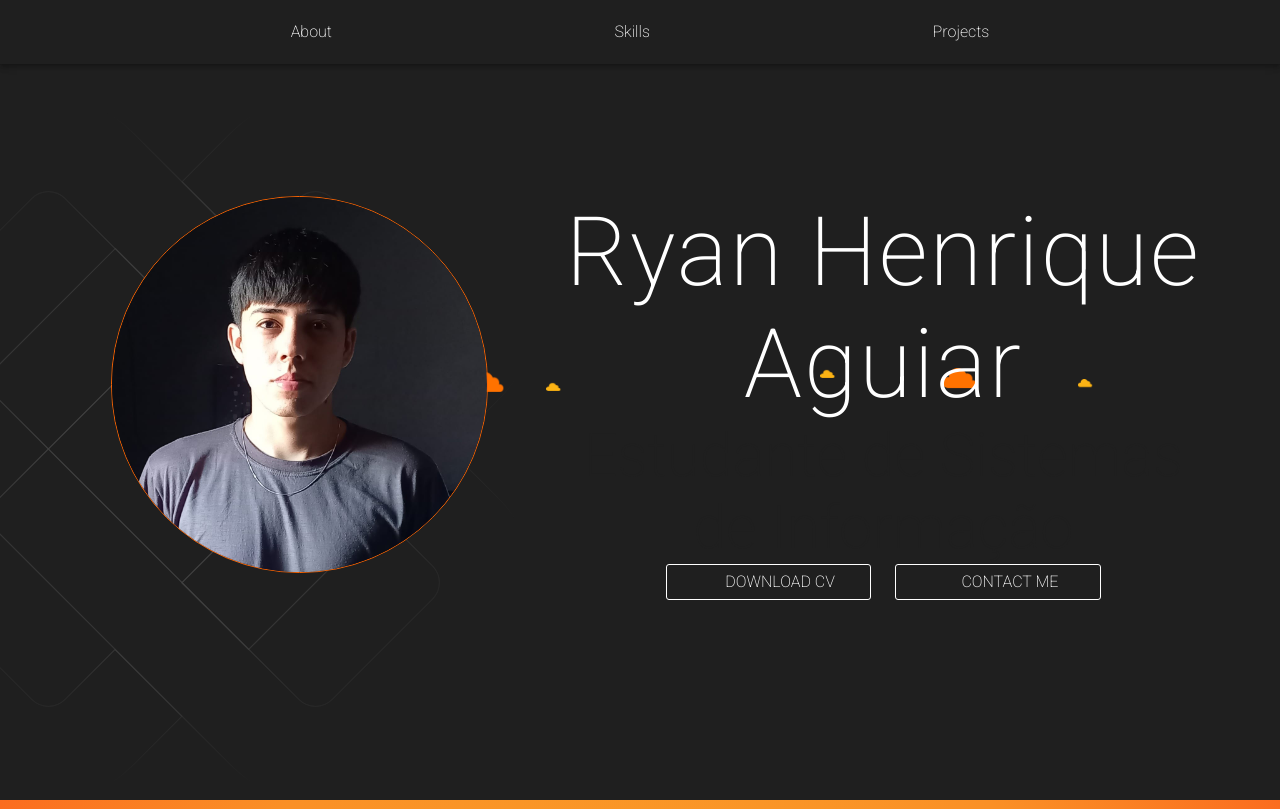
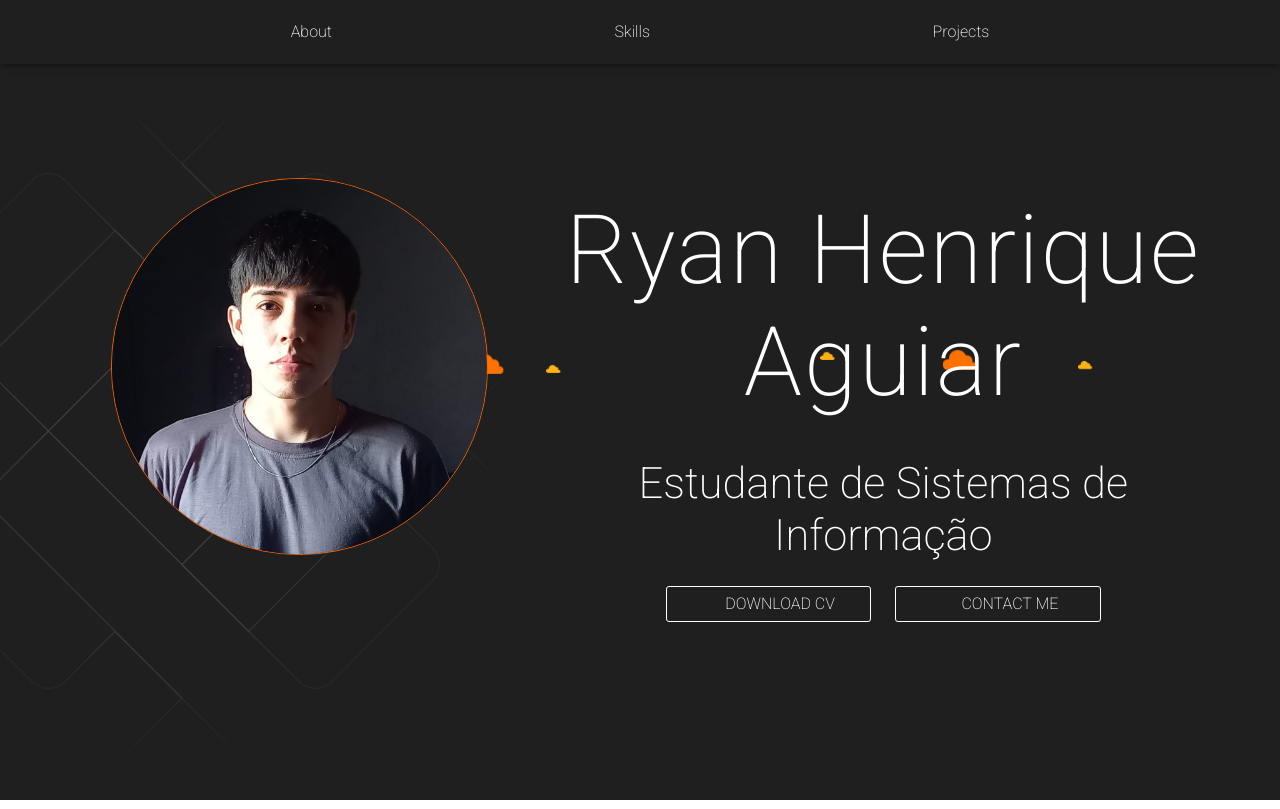
Before and after one commit to Ryan-Henrique-Aguiar/my-portfolio, a React (Vite) app: page / in a window 1280 px wide. Built offline with nearby package versions, Linux system fonts and the light colour scheme; some icons are missing.

Commit message:
fix: Hero section h2 visibility and style fixes

```diff
--- a/src/components/NavBar/NavBar.tsx
+++ b/src/components/NavBar/NavBar.tsx
@@ -5,7 +5,7 @@ import { useState } from 'react'
 const App = () => {
   const [] = useState(0)
 
-  const Styledtoobar = styled(Toolbar)(({ theme }) => ({
+  const Styledtoobar = styled(Toolbar)(({}) => ({
         display:"flex",
         justifyContent:"space-evenly"
         }));
--- a/src/pages/Home/sections/Hero/Hero.tsx
+++ b/src/pages/Home/sections/Hero/Hero.tsx
@@ -52,8 +52,8 @@ const Hero = () =>{
                         </Grid>
 
                         <Grid size={{xs:12,md:7}} position={"relative"}>
-                            <Typography color="primary.contrastText" variant="h1" textAlign={"center"}>Ryan Henrique Aguiar</Typography>
-                            <Typography color="primary"variant="h2" textAlign={"center"} >Estudante de Sistemas de Informação</Typography>
+                            <Typography color="primary.contrastText" variant="h1" textAlign={"center"} paddingBlock={2}>Ryan Henrique Aguiar</Typography>
+                            <Typography color="primary.contrastText"variant="h2" textAlign={"center"} paddingBlock={3} >Estudante de Sistemas de Informação</Typography>
                             <Grid container display={'flex'} justifyContent={'center'} spacing={3}>
                                 <Grid size={{xs:12, md:4}} display={'flex'} justifyContent={'center'} >
                                         <StyledButton>
--- a/src/theme.ts
+++ b/src/theme.ts
@@ -35,7 +35,8 @@ let theme = createTheme({
       letterSpacing: '0.02em',
     },
     h2: {
-      fontWeight: 200,
+      fontWeight: 100,
+      fontSize:"45%"
     },
 
   }
```
